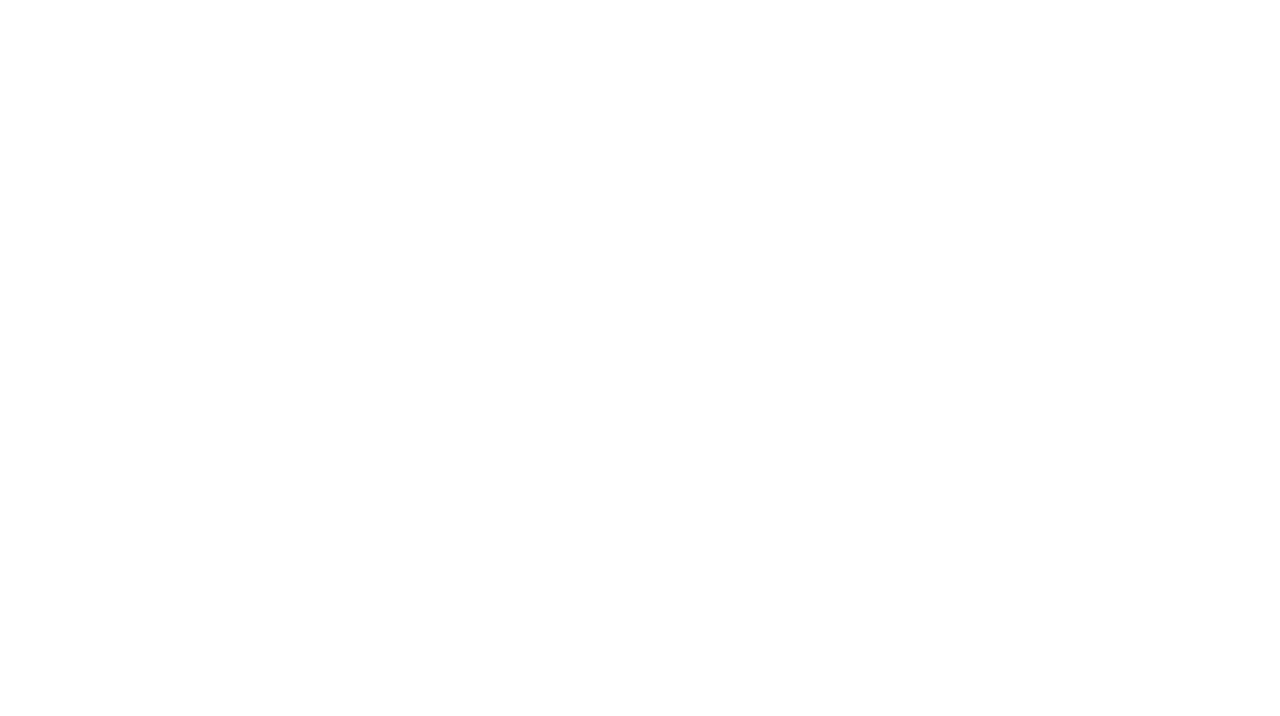
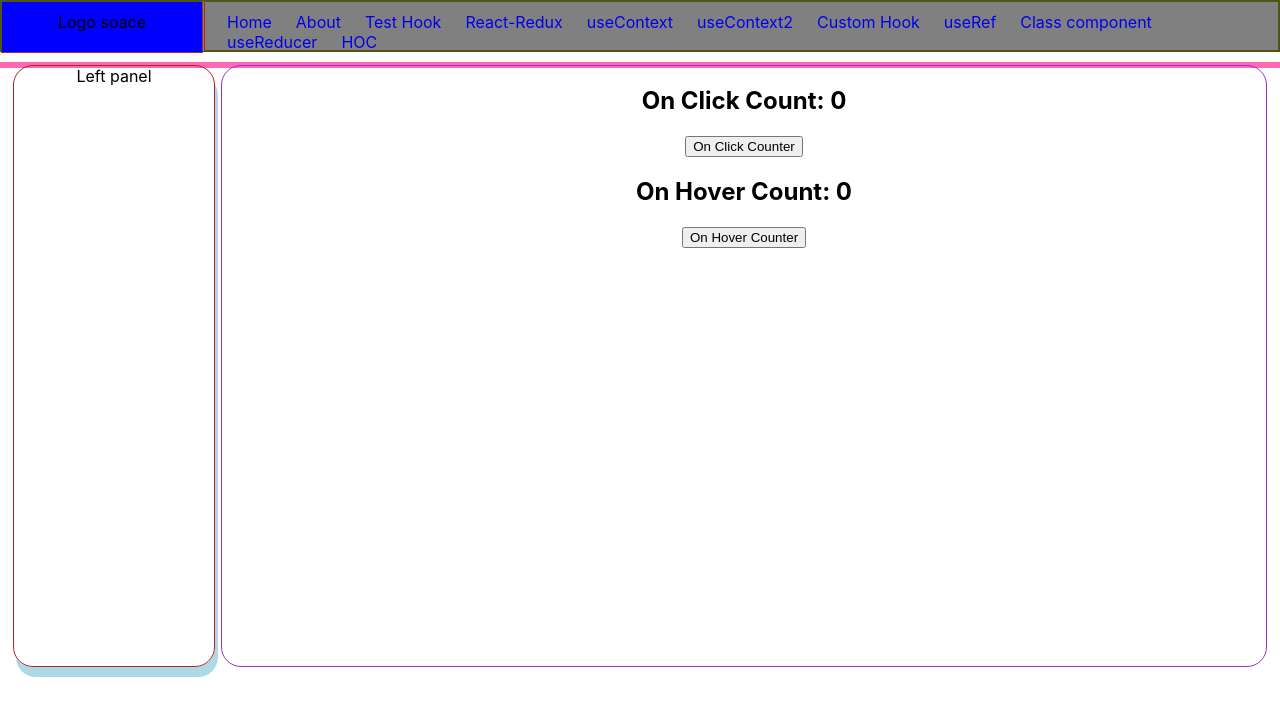
Before and after one commit to sandiplayek/react18, a React (Create React App) app: page /hoc in a window 1280 px wide. Before the commit this address had no page. Shown: the top 716 px of the page. Built offline with nearby package versions, Linux system fonts and the light colour scheme.

Commit message:
HOC higher order components

```diff
--- a/src/App.js
+++ b/src/App.js
@@ -11,6 +11,7 @@ import Sandip from './pages/Sandip';
 import Ref from './pages/Ref';
 import Classcompo from './pages/Classcompo';
 import Reducerhook from './pages/Reducerhook';
+import Hoc from './pages/Hoc';
 function App() {
   return (
     <div className="App">
@@ -26,6 +27,7 @@ function App() {
     <Route path='/ref' element={<Ref></Ref>}/>
     <Route path='/class' element={<Classcompo />}/>
     <Route path='/reducer' element={<Reducerhook />}/>
+    <Route path='/hoc' element={<Hoc />}/>
 
     </Routes>
     </BrowserRouter>
--- a/src/pages/Components/CSS/nav.module.css
+++ b/src/pages/Components/CSS/nav.module.css
@@ -35,7 +35,7 @@
 .navUl li{
     text-align: center;
     display: inline-block;
-    margin: 0 20px;
+    margin: 0 12px;
 
 }
 .navUl li a{ text-decoration: none;}
--- /dev/null
+++ b/src/pages/Components/CombineCounter.js
@@ -0,0 +1,13 @@
+import React, { useState } from 'react';
+
+const CombineCounter=(Propscomponent, incrementedBy)=> {
+    return function InnerCounter(props){
+        console.log('props',props)
+        const [counter,setCounter] = useState(0);
+
+        return (<>
+            <Propscomponent countVal={counter} {...props} onAction={()=>setCounter(counter + incrementedBy)} />
+        </>)}
+}
+
+export default CombineCounter;
--- a/src/pages/Components/Navbar.js
+++ b/src/pages/Components/Navbar.js
@@ -2,7 +2,7 @@ import { Link } from "react-router-dom"
 import navCSS from "./CSS/nav.module.css"
 export default function Navbar({currentPage=''})
 {
-    console.log('currentPage-- ',currentPage)
+   // console.log('currentPage-- ',currentPage)
     return (
     <div className={navCSS.navContainer}>
         <div className={navCSS.navLeft}>Logo soace</div>
@@ -18,6 +18,7 @@ export default function Navbar({currentPage=''})
                 <li className={navCSS.navLi}><Link to={`/ref`}>useRef</Link></li>
                 <li className={navCSS.navLi}><Link to={`/class`}>Class component</Link></li>
                 <li className={navCSS.navLi}><Link to={`/reducer`}>useReducer</Link></li>
+                <li className={navCSS.navLi}><Link to={`/hoc`}>HOC</Link></li>
 
             </ul>
         </div>
--- /dev/null
+++ b/src/pages/Components/OnClickCounter.js
@@ -0,0 +1,19 @@
+import React, { useState } from 'react';
+import CombineCounter from './CombineCounter';
+const OnClickCounter = (props) => {
+    //const [counter,setCounter] = useState(0);
+
+    const {countVal, onAction} =props;
+    //console.log(countVal, onAction)
+
+    return (
+        <div>
+            <h2>On Click Count: {countVal}</h2>
+            <button onClick={()=>onAction()}>On Click Counter</button>
+            {/* <button onClick={()=>()=>setCounter(counter + 1)}>On Hover Counter</button> */}
+
+        </div>
+    );
+};
+
+export default CombineCounter(OnClickCounter,2);
--- /dev/null
+++ b/src/pages/Components/OnHoverCounter.js
@@ -0,0 +1,16 @@
+import React, { useState } from 'react';
+import CombineCounter from './CombineCounter';
+const OnHoverCounter = (props) => {
+    //const [counter,setCounter] = useState(0);
+    const {countVal, onAction} =props;
+    return (
+        <div>
+            <h2>On Hover Count: {countVal}</h2>
+            {/* <button onMouseOver={()=>setCounter(counter + 1)}>On Click Counter</button> */}
+            <button onMouseOver={()=>onAction()}>On Hover Counter</button>
+
+        </div>
+    );
+};
+
+export default CombineCounter(OnHoverCounter,5);
--- a/src/pages/Components/authcontext.js
+++ b/src/pages/Components/authcontext.js
@@ -1,2 +1,3 @@
 import { createContext } from "react";
 export const authcontext = createContext(false, ()=>{})
+// export const authcontext = React.createContext(); ...same result
--- /dev/null
+++ b/src/pages/Hoc.js
@@ -0,0 +1,27 @@
+import React from 'react';
+import Helmet from "react-helmet";
+import Navbar from './Components/Navbar';
+import Leftpanel from './Leftpanel';
+import OnClickCounter from './Components/OnClickCounter';
+import OnHoverCounter from './Components/OnHoverCounter';
+const Hoc = () => {
+    return (
+        <>
+    <Helmet>
+        <title>React-Higher Order component page</title>
+        <meta name="description" content="React-redux page Helmet application" />
+      </Helmet>
+        <Navbar />
+        <div className="parent">
+        <Leftpanel />
+        <div className="bodyContent">
+        <OnClickCounter />
+        <OnHoverCounter />
+        </div>
+        </div>
+        </>
+
+    );
+};
+
+export default Hoc;
```
